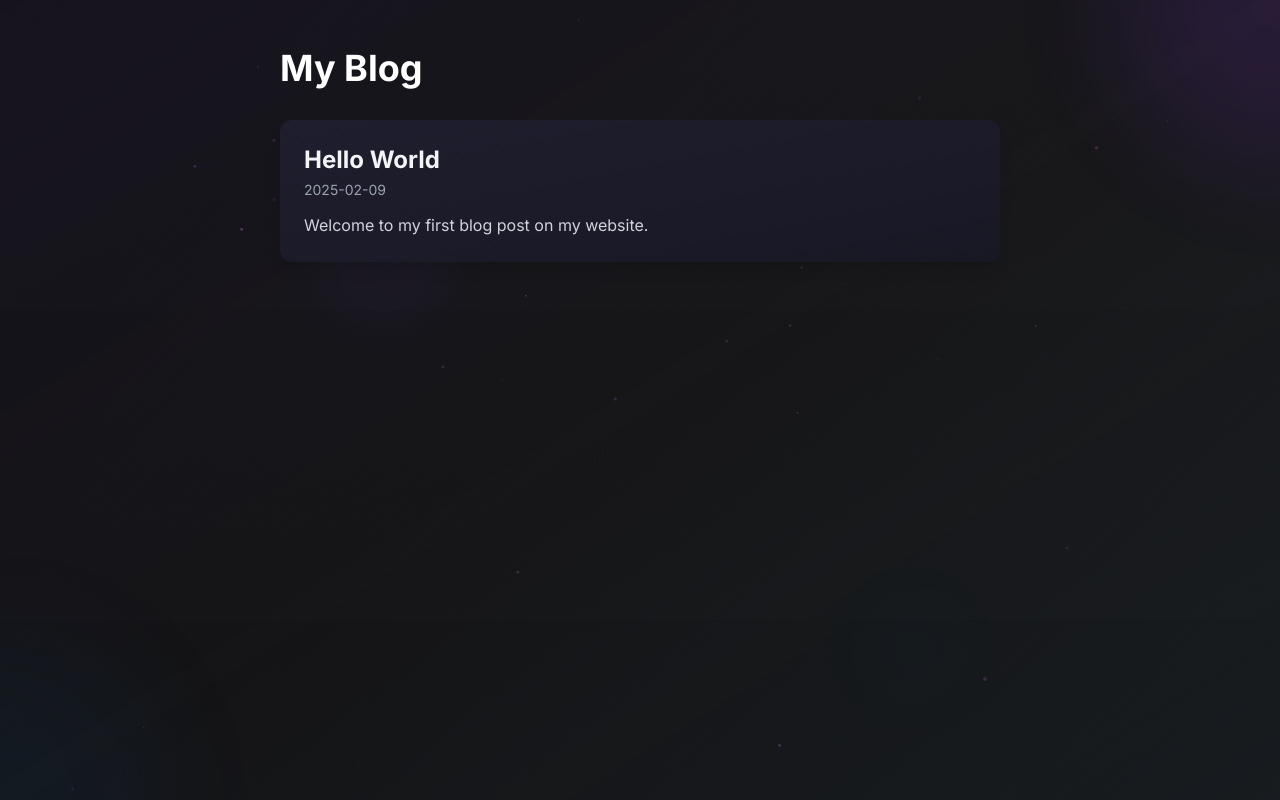
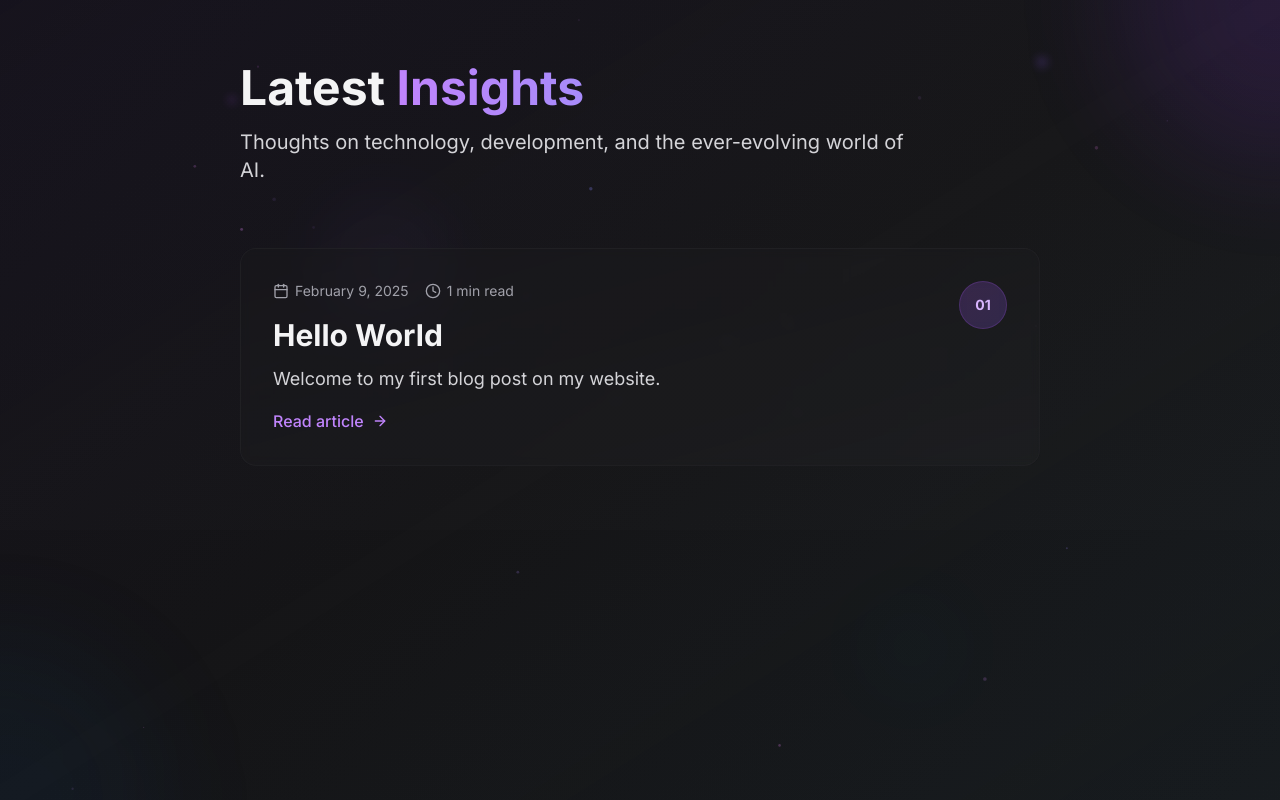
Before and after one commit to CarboxyDev/carboxy.tech, a Next.js app: page /blog in a window 1280 px wide. Built offline with nearby package versions, Linux system fonts and the light colour scheme; what tailwindcss-debug-screens would draw is missing.

Commit message:
Revamp more UI elements

```diff
--- a/src/app/(home)/hero.tsx
+++ b/src/app/(home)/hero.tsx
@@ -1,36 +1,81 @@
 'use client';
 
-import { HighlightText, SpacedAnimationText } from '@/components/Text';
+import { HighlightText } from '@/components/Text';
 import { Button } from '@/components/vendor/button';
 import { cn } from '@/lib/utils';
 import { ArrowBigDownDash } from 'lucide-react';
 import { Outfit } from 'next/font/google';
+import { useEffect, useState } from 'react';
 
 const headingFont = Outfit({
   weight: ['600'],
   subsets: ['latin'],
 });
 
+const dynamicHeadings = [
+  'Building Extraordinary Webapps.',
+  'Crafting Digital Experiences.',
+  'Creating Stunning Web Solutions.',
+  'Crafting Beautiful Interfaces.',
+  'Engineering Modern Applications.',
+  'Developing Cutting-Edge Products.',
+  'Creating Seamless Products.',
+];
+
 export const HeroSection = () => {
+  const [isVisible, setIsVisible] = useState(false);
+  const [currentHeading, setCurrentHeading] = useState(dynamicHeadings[0]);
+
+  useEffect(() => {
+    // Choose a random heading when mounting
+    const randomHeading =
+      dynamicHeadings[Math.floor(Math.random() * dynamicHeadings.length)];
+    setCurrentHeading(randomHeading);
+
+    const timer = setTimeout(() => setIsVisible(true), 300);
+    return () => clearTimeout(timer);
+  }, []);
+
   return (
-    <section className="flex flex-col">
+    <section className="relative flex flex-col">
       <div
         className={cn(
           'text-3xl font-semibold md:text-4xl',
           headingFont.className
         )}
       >
-        <h1 className="text-zinc-100">Turning Visions into Reality.</h1>
-        <SpacedAnimationText text="Building Extraordinary Webapps."></SpacedAnimationText>
+        <h1 className="mb-3 text-zinc-100">
+          Transforming{' '}
+          <span className="bg-gradient-to-r from-purple-400 to-violet-400 bg-clip-text text-transparent">
+            Ideas
+          </span>{' '}
+          into Digital Reality.
+        </h1>
+        <div
+          className={cn(
+            'bg-gradient-to-r from-purple-300 to-violet-300 bg-clip-text text-transparent transition-all duration-1000 ease-out',
+            isVisible ? 'translate-y-0 opacity-100' : 'translate-y-4 opacity-0'
+          )}
+        >
+          {currentHeading}
+        </div>
       </div>
-      <div className="mt-7 text-zinc-200 sm:w-[540px] sm:text-lg md:w-[580px] lg:w-[720px]">
+
+      <div className="mt-8 leading-relaxed text-zinc-200 sm:w-[540px] sm:text-lg md:w-[580px] lg:w-[720px]">
         Full-stack developer with powerful UI/UX skills. Proficient in creating{' '}
         <HighlightText>beautiful, cohesive</HighlightText> interfaces using
         technologies like React.js, Next.js and Node.js
       </div>
-      <div className="mt-6">
+
+      <div className="mt-8">
         <LearnMoreButton />
       </div>
+
+      <div className="absolute -left-2 -top-2 h-4 w-4 animate-pulse-slow rounded-full bg-violet-500/20 blur-sm" />
+      <div
+        className="absolute -right-4 top-8 h-2 w-2 animate-pulse-slow rounded-full bg-cyan-500/20 blur-sm"
+        style={{ animationDelay: '1s' }}
+      />
     </section>
   );
 };
@@ -45,7 +90,7 @@ const LearnMoreButton = () => {
       className="group h-15 select-none gap-x-3 overflow-hidden bg-primary-500/10 px-7 py-4 text-primary-500 hover:bg-primary-500/15"
     >
       <ArrowBigDownDash className="h-5 w-5 transition-all duration-300 ease-in-out group-hover:-rotate-45" />
-      <span className="text-[16px] font-medium">Learn more</span>
+      <span className="text-[16px] font-medium">Explore my work</span>
     </Button>
   );
 };
--- a/src/app/blog/page.tsx
+++ b/src/app/blog/page.tsx
@@ -1,5 +1,6 @@
 import fs from 'fs';
 import matter from 'gray-matter';
+import { ArrowRight, Calendar, Clock } from 'lucide-react';
 import Link from 'next/link';
 import path from 'path';
 
@@ -9,6 +10,24 @@ type BlogPost = {
   date: string;
   description?: string;
 };
+
+function formatDate(dateString: string): string {
+  try {
+    return new Date(dateString).toLocaleDateString('en-US', {
+      year: 'numeric',
+      month: 'long',
+      day: 'numeric',
+    });
+  } catch {
+    return dateString;
+  }
+}
+
+function getReadingTime(description: string): string {
+  const words = description.split(' ').length;
+  const readingTime = Math.ceil(words / 200); // Average reading speed
+  return `${readingTime} min read`;
+}
 
 export default function BlogList() {
   const blogDirectory = path.join(process.cwd(), 'content/blogs');
@@ -28,30 +47,109 @@ export default function BlogList() {
     };
   });
 
+  // Sort posts by date (newest first)
+  const sortedPosts = posts.sort(
+    (a, b) => new Date(b.date).getTime() - new Date(a.date).getTime()
+  );
+
   return (
-    <main className="mx-auto max-w-3xl px-6 py-12">
-      <h1 className="mb-8 text-4xl font-bold text-white">My Blog</h1>
-      <div className="space-y-6">
-        {posts.map(({ slug, title, date, description }) => (
-          <Link
-            key={slug}
-            href={`/blog/${slug}`}
-            className="relative block overflow-hidden rounded-xl bg-gradient-to-br from-[#1e1e2e] to-[#181825] p-6 shadow-lg transition-all hover:scale-[1.03] hover:shadow-xl"
-          >
-            <div className="absolute inset-0 rounded-xl border border-transparent bg-gradient-to-r from-purple-600/30 to-blue-500/30 opacity-0 transition-opacity hover:opacity-100"></div>
+    <main className="mx-auto max-w-4xl px-6 py-16 sm:px-8 lg:px-12">
+      {/* Header Section */}
+      <div className="mb-16">
+        <div className="relative">
+          <h1 className="mb-4 text-4xl font-bold text-zinc-100 sm:text-5xl">
+            Latest{' '}
+            <span className="bg-gradient-to-r from-purple-400 to-violet-400 bg-clip-text text-transparent">
+              Insights
+            </span>
+          </h1>
+          <p className="max-w-2xl text-lg text-zinc-300 sm:text-xl">
+            Thoughts on technology, development, and the ever-evolving world of
+            AI.
+          </p>
 
-            <div className="relative z-10">
-              <h2 className="text-2xl font-bold text-gray-100">{title}</h2>
-              <p className="mt-1 text-sm text-gray-400">{date}</p>
+          {/* Subtle accent elements */}
+          <div className="absolute -right-2 -top-2 h-3 w-3 animate-pulse-slow rounded-full bg-violet-500/20 blur-sm" />
+          <div
+            className="absolute -left-3 top-8 h-2 w-2 animate-pulse-slow rounded-full bg-purple-500/20 blur-sm"
+            style={{ animationDelay: '1s' }}
+          />
+        </div>
+      </div>
+
+      {/* Blog Posts Grid */}
+      <div className="grid gap-8 md:gap-10">
+        {sortedPosts.map(({ slug, title, date, description }, index) => (
+          <article key={slug} className="group relative">
+            <Link href={`/blog/${slug}`} className="block">
+              <div className="relative overflow-hidden rounded-2xl border border-zinc-800/50 bg-gradient-to-br from-zinc-900/50 to-zinc-800/30 backdrop-blur-sm transition-all duration-500 hover:border-purple-500/30 hover:shadow-2xl hover:shadow-purple-500/10">
+                {/* Gradient overlay on hover */}
+                <div className="absolute inset-0 bg-gradient-to-br from-purple-600/5 to-violet-600/5 opacity-0 transition-opacity duration-500 group-hover:opacity-100" />
+
+                {/* Content */}
+                <div className="relative p-8">
+                  <div className="flex items-start justify-between gap-4">
+                    <div className="flex-1">
+                      {/* Meta information */}
+                      <div className="mb-4 flex items-center gap-4 text-sm text-zinc-400">
+                        <div className="flex items-center gap-1.5">
+                          <Calendar className="h-4 w-4" />
+                          <span>{formatDate(date)}</span>
+                        </div>
                         {description && (
-                <p className="mt-3 leading-relaxed text-gray-300">
+                          <div className="flex items-center gap-1.5">
+                            <Clock className="h-4 w-4" />
+                            <span>{getReadingTime(description)}</span>
+                          </div>
+                        )}
+                      </div>
+
+                      {/* Title */}
+                      <h2 className="mb-3 text-2xl font-bold text-zinc-100 transition-colors duration-300 group-hover:text-purple-300 sm:text-3xl">
+                        {title}
+                      </h2>
+
+                      {/* Description */}
+                      {description && (
+                        <p className="mb-4 leading-relaxed text-zinc-300 sm:text-lg">
                           {description}
                         </p>
                       )}
+
+                      {/* Read more link */}
+                      <div className="flex items-center gap-2 font-medium text-purple-400 transition-colors duration-300 group-hover:text-purple-300">
+                        <span>Read article</span>
+                        <ArrowRight className="h-4 w-4 transition-transform duration-300 group-hover:translate-x-1" />
+                      </div>
+                    </div>
+
+                    {/* Post number indicator */}
+                    <div className="flex h-12 w-12 flex-shrink-0 items-center justify-center rounded-full border border-purple-500/20 bg-gradient-to-br from-purple-500/20 to-violet-500/20 text-sm font-bold text-purple-300 backdrop-blur-sm">
+                      {String(index + 1).padStart(2, '0')}
+                    </div>
+                  </div>
+                </div>
+
+                {/* Subtle shine effect */}
+                <div className="pointer-events-none absolute inset-0 bg-gradient-to-r from-transparent via-white/5 to-transparent opacity-0 group-hover:animate-shimmer group-hover:opacity-100" />
               </div>
             </Link>
+          </article>
         ))}
       </div>
+
+      {/* Empty state */}
+      {sortedPosts.length === 0 && (
+        <div className="py-16 text-center">
+          <div className="mx-auto mb-6 flex h-24 w-24 items-center justify-center rounded-full bg-gradient-to-br from-purple-500/20 to-violet-500/20">
+            <div className="h-12 w-12 rounded-full bg-gradient-to-br from-purple-500/40 to-violet-500/40" />
+          </div>
+          <h3 className="mb-2 text-xl font-semibold text-zinc-200">
+            No posts yet
+          </h3>
+          <p className="text-zinc-400">Check back soon for new content!</p>
+        </div>
+      )}
     </main>
   );
 }
```
Lines whose indentation alone changed are shown as unchanged.
